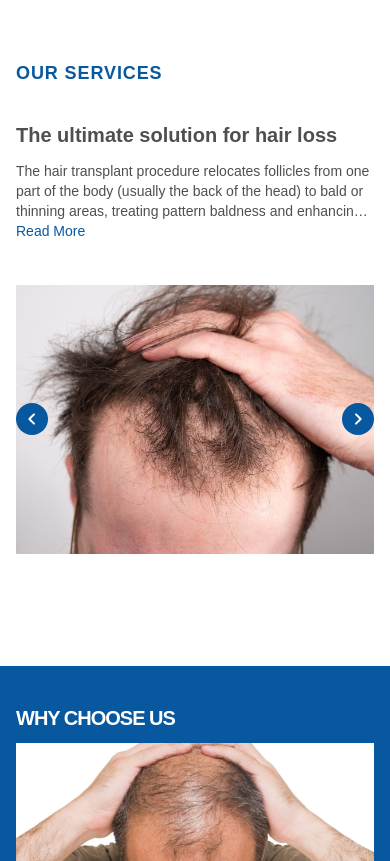
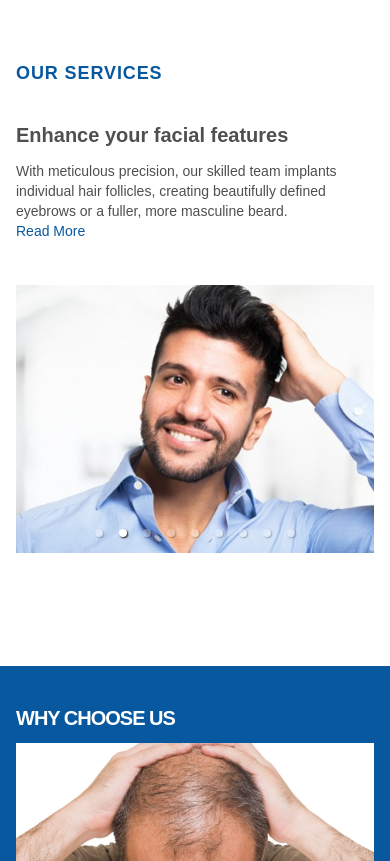
Before and after one commit to srankwork/landing-medical, a Gatsby site: page / in a window 390 px wide. Shown: the part 870-1731 px from the top of the page. Built offline with nearby package versions, Linux system fonts and the light colour scheme; Gatsby itself is replaced by a stand-in of ours.

Commit message:
Carousel added

```diff
--- a/src/components/AboutUs.js
+++ b/src/components/AboutUs.js
@@ -1,12 +1,23 @@
-import React from 'react';
+import React, { useRef, useEffect } from 'react';
 import { useInView } from 'react-intersection-observer';
 import { motion } from 'framer-motion';
 import video from '../image/photos/about_us.mp4';
 
 const AboutUs = () => {
+  const videoRef = useRef(null);
   const [ref, inView] = useInView({
     triggerOnce: true,
   });
+
+  useEffect(() => {
+    const video = videoRef.current;
+
+    if (video) {
+      video.addEventListener('loadedmetadata', () => {
+        video.currentTime = 1;
+      });
+    }
+  }, []);
 
   return (
     <motion.div
@@ -20,7 +31,7 @@ const AboutUs = () => {
         Our Space
       </h1>
       <div className="mt-8 md:mt-12 flex items-center justify-center">
-        <video controls className="rounded-sm">
+        <video ref={videoRef} controls className="rounded-sm">
           <source src={video} type="video/mp4" />
         </video>
       </div>
--- a/src/components/Rating.js
+++ b/src/components/Rating.js
@@ -57,13 +57,13 @@ const Rating = () => {
                 />
                 <div className="ml-4 space-y-1 flex flex-col">
                   <span className=" text-xl md:text-2xl flex items-center">
-                    <div class="flex">
-                      <div class="star star-filled"></div>
-                      <div class="star star-filled"></div>
-                      <div class="star star-filled"></div>
-                      <div class="star star-filled"></div>
+                    <div className="flex">
+                      <div className="star star-filled"></div>
+                      <div className="star star-filled"></div>
+                      <div className="star star-filled"></div>
+                      <div className="star star-filled"></div>
                       <div
-                        class={`star ${
+                        className={`star ${
                           e.star == 5 ? 'star-filled' : 'star-half-filled'
                         }`}
                       ></div>
@@ -112,13 +112,13 @@ const Rating = () => {
                 />
                 <div className="ml-4 space-y-1 flex flex-col">
                   <span className=" text-xl md:text-2xl flex items-center">
-                    <div class="flex">
-                      <div class="star star-filled"></div>
-                      <div class="star star-filled"></div>
-                      <div class="star star-filled"></div>
-                      <div class="star star-filled"></div>
+                    <div className="flex">
+                      <div className="star star-filled"></div>
+                      <div className="star star-filled"></div>
+                      <div className="star star-filled"></div>
+                      <div className="star star-filled"></div>
                       <div
-                        class={`star ${
+                        className={`star ${
                           e.star == 5 ? 'star-filled' : 'star-half-filled'
                         }`}
                       ></div>
--- a/src/components/Services.js
+++ b/src/components/Services.js
@@ -10,10 +10,13 @@ import complementary from '../image/photos/Complementary.jpeg';
 import prp from '../image/photos/PRP.jpg';
 import meso from '../image/photos/meso.jpg';
 import derma from '../image/photos/Derma.jpeg';
+import 'react-responsive-carousel/lib/styles/carousel.min.css';
+import { Carousel } from 'react-responsive-carousel';
 const services = [
   {
     img: solution,
     header: 'The ultimate solution for hair loss',
+    id:'The ultimate solution for hair loss',
     content:
       'The hair transplant procedure relocates follicles from one part of the body (usually the back of the head) to bald or thinning areas, treating pattern baldness and enhancing eyebrows, lashes, beard, and more.',
   },
@@ -78,15 +81,17 @@ const services = [
 export default function Services({ serviceId }) {
   const [counter, setCounter] = useState(0);
   const [isExpanded, setIsExpanded] = useState(false);
+  const [swipe, setSwipe] = useState(false);
+
   const { ref, inView } = useInView({
     triggerOnce: true,
   });
 
   useEffect(() => {
     if (serviceId) {
-     const index =  services.findIndex((e) => e.id == serviceId);
-      if(index != -1){
-        setCounter(index)
+      const index = services.findIndex((e) => e.id == serviceId);
+      if (index != -1) {
+        setCounter(index);
       }
     }
 
@@ -103,12 +108,13 @@ export default function Services({ serviceId }) {
     } else {
       readMore.classList.add('hidden');
     }
-  }, [counter]);
+  }, [counter, swipe]);
 
   return (
+    <>
       <div
         ref={ref}
-      className="mt-16 md:mt-28 px-4 md:px-0 md:w-4/5 justify-center m-auto select-none"
+        className="mt-16 md:mt-28 px-4 md:px-0 md:w-4/5 justify-center m-auto select-none hidden md:block"
         id="serviceContainer"
       >
         {/* header */}
@@ -123,9 +129,9 @@ export default function Services({ serviceId }) {
 
         <div className="flex justify-between items-center">
           <motion.div
-          initial={{ x: '-15%', opacity: 0 }}
-          animate={{ x: inView ? 0 : '-15%', opacity: inView ? 1 : 0 }}
-          transition={{ duration: 0.5 }}
+            initial={{ x: '-5%', opacity: 0 }}
+            animate={{ x: inView ? 0 : '-5%', opacity: inView ? 1 : 0 }}
+            transition={{ duration: 0.3 }}
           >
             <h1 className="mt-8 font-poppins text-xl md:text-4xl font-semibold leading-none md:leading-snug  text-header">
               {services[counter]['header']}
@@ -213,52 +219,6 @@ export default function Services({ serviceId }) {
           transition={{ duration: 0.5 }}
           className="mt-8 md:mt-12 flex items-center justify-center"
         >
-        <div
-          className="rounded-full w-8 md:w-10 h-8 md:h-10 bg-primary  items-center justify-center cursor-pointer flex md:hidden absolute left-0"
-          onClick={() => {
-            counter == 0
-              ? setCounter(services.length - 1)
-              : setCounter(counter - 1);
-          }}
-        >
-          <svg
-            xmlns="http://www.w3.org/2000/svg"
-            fill="none"
-            viewBox="0 0 24 24"
-            stroke="currentColor"
-            className="w-4 md:w-6 h-4 md:h-6 text-white font-bold rotate-180"
-          >
-            <path
-              strokeLinecap="round"
-              strokeLinejoin="round"
-              strokeWidth="3"
-              d="M9 5l7 7-7 7"
-            />
-          </svg>
-        </div>
-        <div
-          className="rounded-full w-8 md:w-10 h-8 md:h-10 bg-primary items-center justify-center cursor-pointer flex  md:hidden absolute right-0"
-          onClick={() => {
-            counter == services.length - 1
-              ? setCounter(0)
-              : setCounter(counter + 1);
-          }}
-        >
-          <svg
-            xmlns="http://www.w3.org/2000/svg"
-            fill="none"
-            viewBox="0 0 24 24"
-            stroke="currentColor"
-            className="w-4 md:w-6 h-4 md:h-6 text-white font-bold"
-          >
-            <path
-              strokeLinecap="round"
-              strokeLinejoin="round"
-              strokeWidth="3"
-              d="M9 5l7 7-7 7"
-            />
-          </svg>
-        </div>
           <img
             className="md:h-96"
             src={services[counter]['img']}
@@ -268,5 +228,85 @@ export default function Services({ serviceId }) {
           />
         </motion.div>
       </div>
+      <div
+        ref={ref}
+        className="mt-16 md:mt-28 px-4 md:px-0 md:w-4/5  select-none block md:hidden"
+        id="serviceContainer"
+      >
+        {/* header */}
+        <motion.p
+          initial={{ x: '-5%', opacity: 0 }}
+          animate={{ x: inView ? 0 : '-5%', opacity: inView ? 1 : 0 }}
+          transition={{ duration: 0.3 }}
+          className="font-poppins text-lg md:text-xl font-semibold leading-6 tracking-wider uppercase text-primary mb-2"
+        >
+          Our Services
+        </motion.p>
+        <Carousel
+          autoPlay
+          infiniteLoop
+          showStatus={false}
+          showThumbs={false}
+          showArrows={false}
+          interval={5000}
+          onChange={() => setSwipe(!swipe)}
+        >
+          {services.map((e) => (
+            <div key={e.id}>
+              <motion.div
+                initial={{ x: '-5%', opacity: 0 }}
+                animate={{ x: inView ? 0 : '-5%', opacity: inView ? 1 : 0 }}
+                transition={{ duration: 0.3 }}
+                className="text-left"
+              >
+                <h1 className="mt-8 font-poppins text-xl md:text-4xl font-semibold leading-none md:leading-snug  text-header">
+                  {e['header']}
+                </h1>
+              </motion.div>
+
+              <motion.div
+                initial={{ x: '-20%', opacity: 0 }}
+                animate={{ x: inView ? 0 : '-20%', opacity: inView ? 1 : 0 }}
+                transition={{ duration: 0.5 }}
+                className="mt-4 md:w-3/4 font-normal md:tracking-wide text-sm md:text-lg text-header text-left"
+              >
+                <p
+                  className={`${
+                    isExpanded ? 'expanded' : 'collapsed line-clamp-3'
+                  } p-text-container`}
+                >
+                  {e['content']}
+                </p>
+                <div className="h-8">
+                  <span
+                    onClick={() => {
+                      setIsExpanded(!isExpanded);
+                    }}
+                    className=" text-primary text-sm cursor-pointer read-more"
+                  >
+                    {isExpanded ? 'Read Less' : 'Read More'}
+                  </span>
+                </div>
+              </motion.div>
+
+              <motion.div
+                initial={{ y: '-15%', opacity: 0 }}
+                animate={{ y: inView ? 0 : '-15%', opacity: inView ? 1 : 0 }}
+                transition={{ duration: 0.5 }}
+                className="mt-8 md:mt-12 flex items-center justify-center"
+              >
+                <img
+                  className="md:h-96"
+                  src={e['img']}
+                  alt="our services"
+                  width="auto"
+                  height="auto"
+                />
+              </motion.div>
+            </div>
+          ))}
+        </Carousel>
+      </div>
+    </>
   );
 }
--- a/src/styles/global.css
+++ b/src/styles/global.css
@@ -29,17 +29,17 @@ a:active {
   border: none;
 }
 
-body::-webkit-scrollbar {
+*::-webkit-scrollbar {
   width: 10px;
   background-color: #a0a0a050;
 }
 
-body::-webkit-scrollbar-thumb {
+*::-webkit-scrollbar-thumb {
   background-color: #a0a0a0;
   border-radius: 4px;
 }
 
-body::-webkit-scrollbar-thumb:hover {
+*::-webkit-scrollbar-thumb:hover {
   background-color: #555;
 }
 
```
Lines whose indentation alone changed are shown as unchanged.
